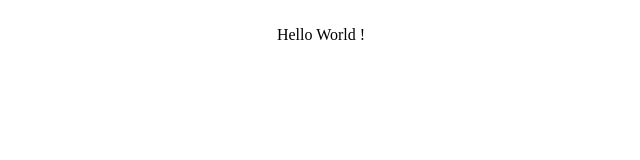
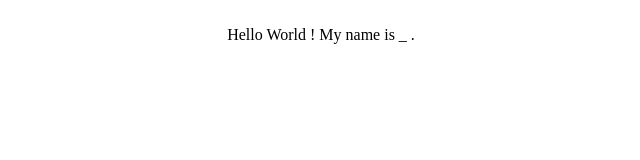
Before and after one commit to SUMAIRcarKING/my_first_html_lab, a plain HTML site: page first-page.html in a window 1280 px wide. Shown: the full height of the page, 319-959 px from the left. Drawn offline with Linux system fonts and the light colour scheme.

Commit message:
Update first-page.html

```diff
--- a/first-page.html
+++ b/first-page.html
@@ -11,6 +11,7 @@
       <header style="text-align: center;">
         <br>
         Hello World !
+        My name is _ .
       </header>
     </body>
 </html>
```
